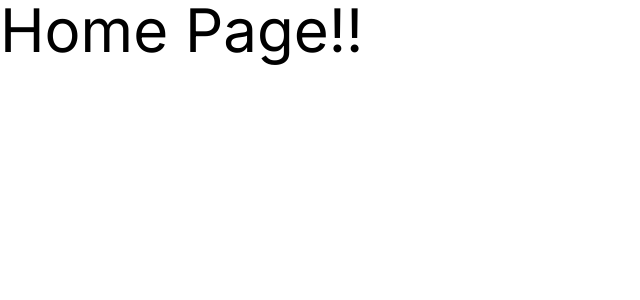
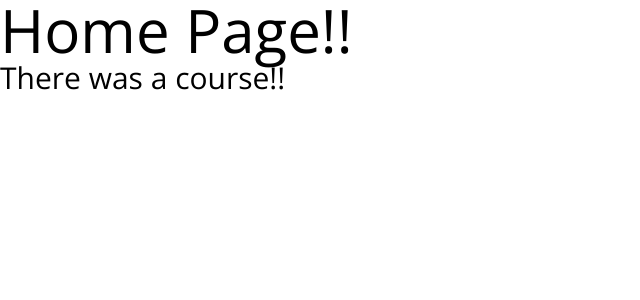
Before and after one commit to born2die49/burj-khalifa, a Next.js app in the folder client/: page / in a window 1280 px wide. Shown: the top 300 px of the page, without its empty margins (0-640 px from the left). Built offline with nearby package versions, Linux system fonts and the light colour scheme.

Commit message:
chore: setup customfont

```diff
--- a/client/src/app/layout.tsx
+++ b/client/src/app/layout.tsx
@@ -1,6 +1,8 @@
 import type { Metadata } from "next";
 import { Inter } from "next/font/google";
 import "./globals.css";
+import React from "react";
+import { openSans, robotoSlab } from "@/lib/fonts";
 
 const inter = Inter({ subsets: ["latin"] });
 
@@ -15,8 +17,8 @@
   children: React.ReactNode;
 }>) {
   return (
-    <html lang="en">
-      <body className={inter.className}>{children}</body>
+    <html lang="en" suppressHydrationWarning>
+      <body className={`${openSans.variable} ${robotoSlab.variable} ${inter.className}`}>{children}</body>
     </html>
   );
 }
--- a/client/src/app/page.tsx
+++ b/client/src/app/page.tsx
@@ -1,7 +1,10 @@
 export default function Home() {
   return (
     <div>
-      <h1 className="text-6xl">Home Page!!</h1>
+      <h1 className="font-inter text-6xl">Home Page!!</h1>
+      <p className="font-openSans text-3xl">
+        There was a course!!
+      </p>
     </div>
   );
 }
--- /dev/null
+++ b/client/src/lib/fonts.ts
@@ -0,0 +1,17 @@
+// eslint-disable-next-line camelcase
+import { Inter, Open_Sans, Roboto_Slab } from "next/font/google";
+
+export const inter = Inter({
+  subsets: ["latin"],
+  variable: "--font-inter"
+})
+
+export const openSans = Open_Sans({
+  subsets: ["latin"],
+  variable: "--font-openSans"
+})
+
+export const robotoSlab = Roboto_Slab({
+  subsets: ["latin"],
+  variable: "--font-robotoSlab"
+})
--- a/client/tailwind.config.ts
+++ b/client/tailwind.config.ts
@@ -20,6 +20,11 @@
   		},
   		colors: {},
 			borderradius: {},
+			fontFamily: {
+				inter: ["var(--font-openSans)"],
+				openSans: ["var(--font-openSans)"],
+				robotoSlab: ["var(--font-robotoSlab)"]
+			}
   	}
   },
   plugins: [require("tailwindcss-animate")],
```
